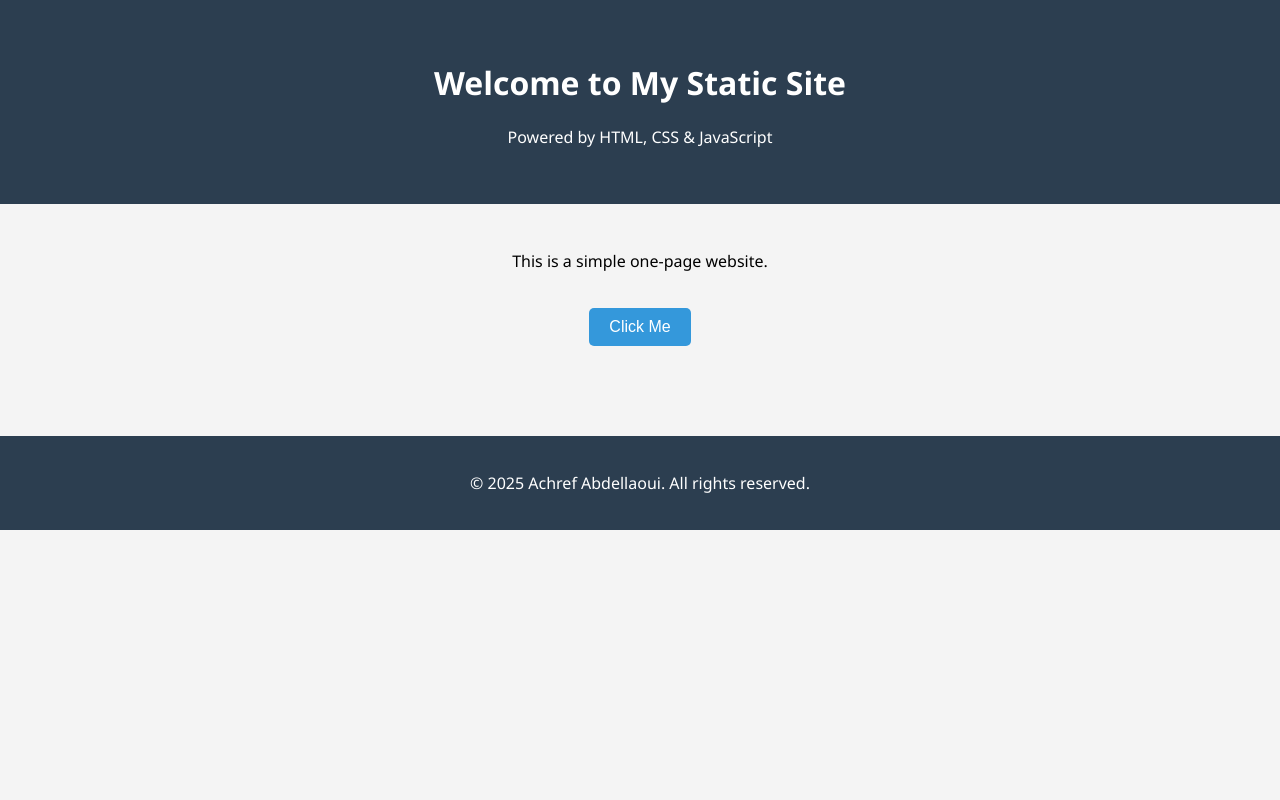
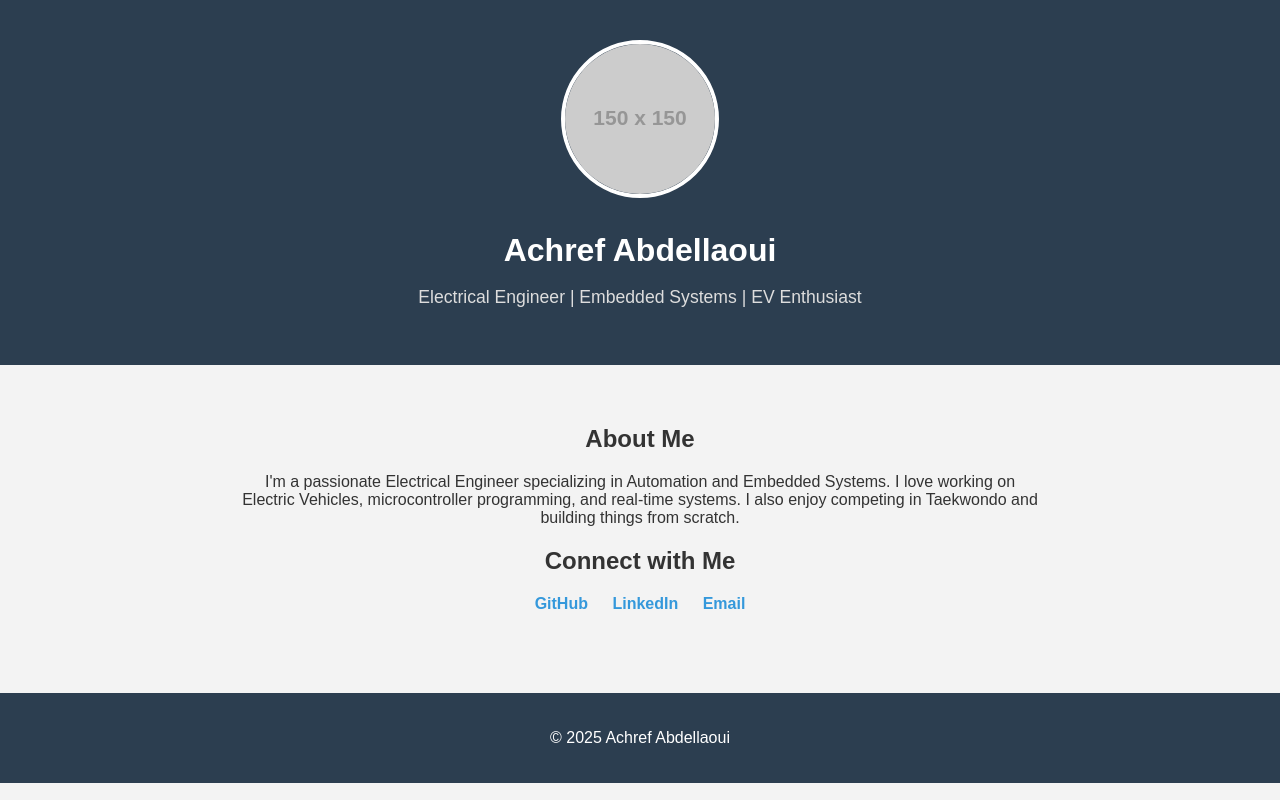
Before and after one commit to achref-10/achref-10-achref-10.github.io, a plain HTML site: page index.html in a window 1280 px wide. Drawn offline with Linux system fonts and the light colour scheme; placeholder pictures from the web are drawn by us.

Commit message:
Update index.html

```diff
--- a/index.html
+++ b/index.html
@@ -1,38 +1,58 @@
 <!DOCTYPE html>
 <html lang="en">
 <head>
-  <meta charset="UTF-8">
-  <meta name="viewport" content="width=device-width, initial-scale=1">
-  <title>My Static Website</title>
+  <meta charset="UTF-8" />
+  <meta name="viewport" content="width=device-width, initial-scale=1" />
+  <title>Achref Abdellaoui</title>
   <style>
     body {
-      font-family: 'Segoe UI', sans-serif;
       margin: 0;
-      padding: 0;
-      background-color: #f4f4f4;
+      font-family: Arial, sans-serif;
+      background-color: #f3f3f3;
+      color: #333;
       text-align: center;
     }
+
     header {
       background-color: #2c3e50;
       color: white;
-      padding: 40px 0;
+      padding: 40px 20px;
     }
-    main {
-      padding: 30px;
+
+    header img {
+      width: 150px;
+      height: 150px;
+      border-radius: 50%;
+      border: 4px solid white;
+      margin-bottom: 20px;
     }
-    button {
-      padding: 10px 20px;
-      font-size: 16px;
-      margin-top: 20px;
-      cursor: pointer;
-      background-color: #3498db;
-      border: none;
-      color: white;
-      border-radius: 5px;
+
+    h1 {
+      margin: 10px 0;
     }
-    button:hover {
-      background-color: #2980b9;
+
+    p.subtitle {
+      font-size: 1.1em;
+      color: #ddd;
     }
+
+    section {
+      padding: 40px 20px;
+      max-width: 800px;
+      margin: auto;
+    }
+
+    .social a {
+      margin: 0 10px;
+      text-decoration: none;
+      color: #3498db;
+      font-weight: bold;
+    }
+
+    .social a:hover {
+      text-decoration: underline;
+    }
+
     footer {
       background-color: #2c3e50;
       color: white;
@@ -44,25 +64,31 @@
 <body>
 
   <header>
-    <h1>Welcome to My Static Site</h1>
-    <p>Powered by HTML, CSS & JavaScript</p>
+    <!-- Replace the src below with your own hosted image link -->
+    <img src="https://via.placeholder.com/150" alt="Your Profile Picture" />
+    <h1>Achref Abdellaoui</h1>
+    <p class="subtitle">Electrical Engineer | Embedded Systems | EV Enthusiast</p>
   </header>
 
-  <main>
-    <p>This is a simple one-page website.</p>
-    <button onclick="sayHello()">Click Me</button>
-    <p id="message" style="margin-top: 20px; font-weight: bold;"></p>
-  </main>
+  <section>
+    <h2>About Me</h2>
+    <p>
+      I'm a passionate Electrical Engineer specializing in Automation and Embedded Systems.
+      I love working on Electric Vehicles, microcontroller programming, and real-time systems.
+      I also enjoy competing in Taekwondo and building things from scratch.
+    </p>
+
+    <h2>Connect with Me</h2>
+    <div class="social">
+      <a href="https://github.com/yourusername" target="_blank">GitHub</a>
+      <a href="https://linkedin.com/in/yourusername" target="_blank">LinkedIn</a>
+      <a href="mailto:your.email@example.com">Email</a>
+    </div>
+  </section>
 
   <footer>
-    <p>&copy; 2025 Achref Abdellaoui. All rights reserved.</p>
+    <p>&copy; 2025 Achref Abdellaoui</p>
   </footer>
-
-  <script>
-    function sayHello() {
-      document.getElementById("message").innerText = "Hello! Thanks for clicking.";
-    }
-  </script>
 
 </body>
 </html>
```
